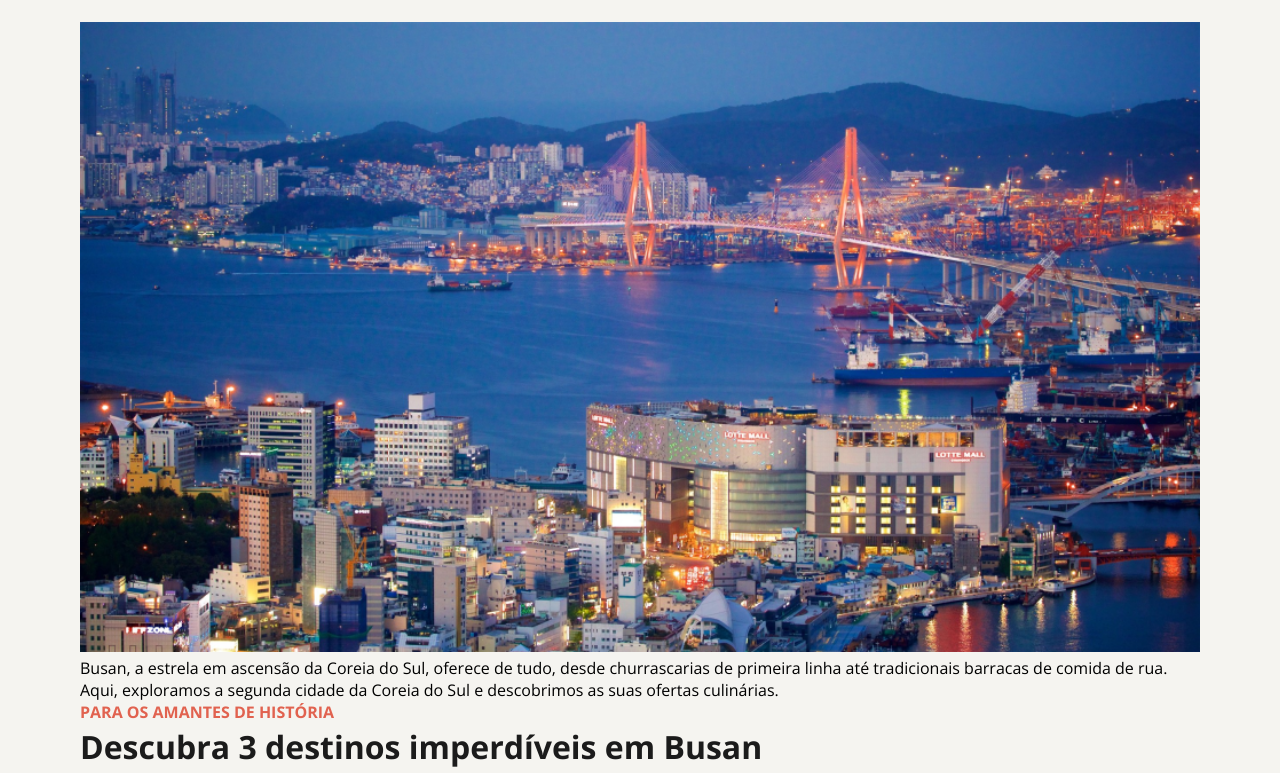
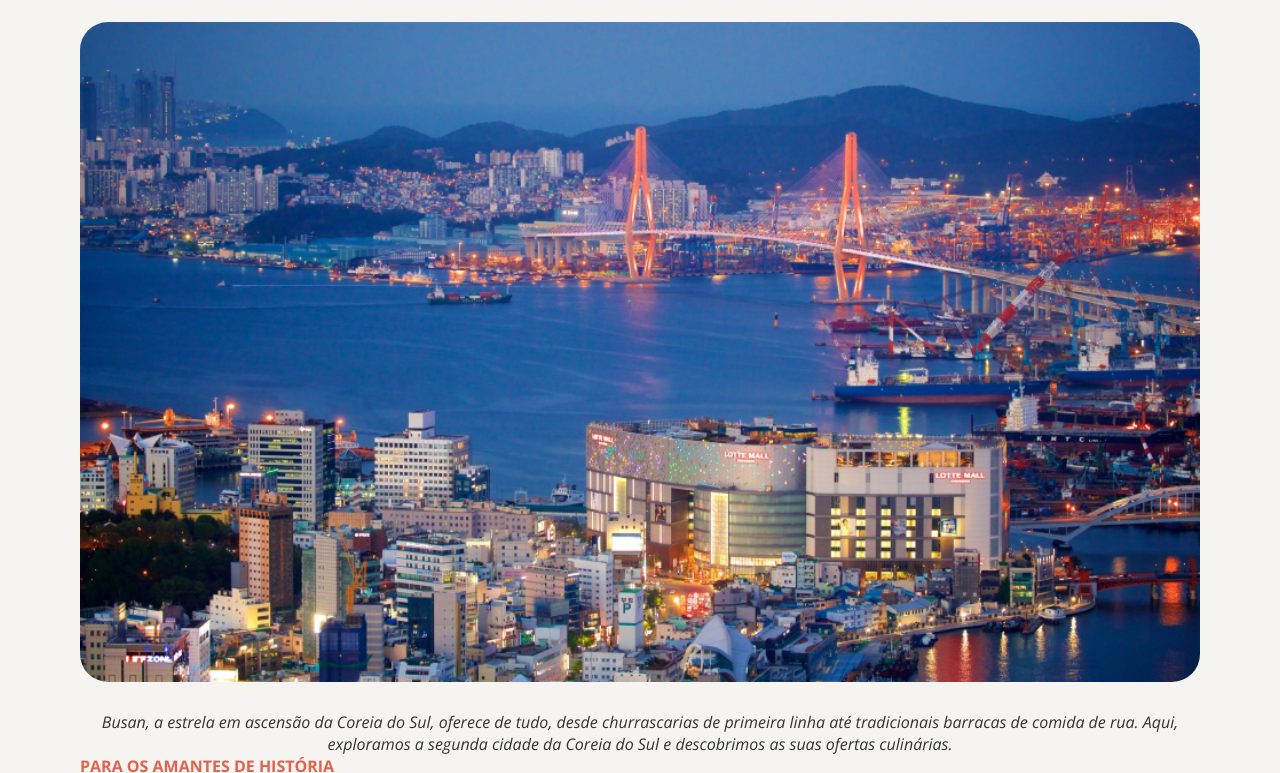
Before and after one commit to isasrodriigues/locais_turisticos, a plain HTML site: page imagens-20250601T005241Z-1-001/imagens/index.html in a window 1280 px wide. Shown: the part 189-962 px from the top of the page. Drawn offline with nearby package versions, Linux system fonts and the light colour scheme.

Commit message:
incio das estilizações no arquivo page.css

```diff
--- a/imagens-20250601T005241Z-1-001/imagens/style.css
+++ b/imagens-20250601T005241Z-1-001/imagens/style.css
@@ -1,2 +1,3 @@
 @import "./styles/global.css";
 @import "./styles/root.css";
+@import "./styles/page.css";
--- a/imagens-20250601T005241Z-1-001/imagens/styles/global.css
+++ b/imagens-20250601T005241Z-1-001/imagens/styles/global.css
@@ -34,4 +34,16 @@ h1,h2,h3{
 
 h4 {
     color: var(--text-secondary);
+    font-size: 1.6rem;
 }
+p{
+    color:var(--text-secondary) ;
+}
+ul{
+   padding-left: 2.4rem;
+   font-weight: 700;
+   li::marker{
+    color: var(--text-secondary);
+   }
+
+}
--- /dev/null
+++ b/imagens-20250601T005241Z-1-001/imagens/styles/page.css
@@ -0,0 +1,18 @@
+#page{
+    max-width: 1120px;
+    margin-inline: auto;
+
+
+    header{
+        img{
+            border-radius: 2.8rem;
+            margin-bottom: 2.4rem;
+            height: 66rem;
+        }
+        p{
+            font-style: italic;
+            text-align: center;
+        }
+    }
+
+}
```
